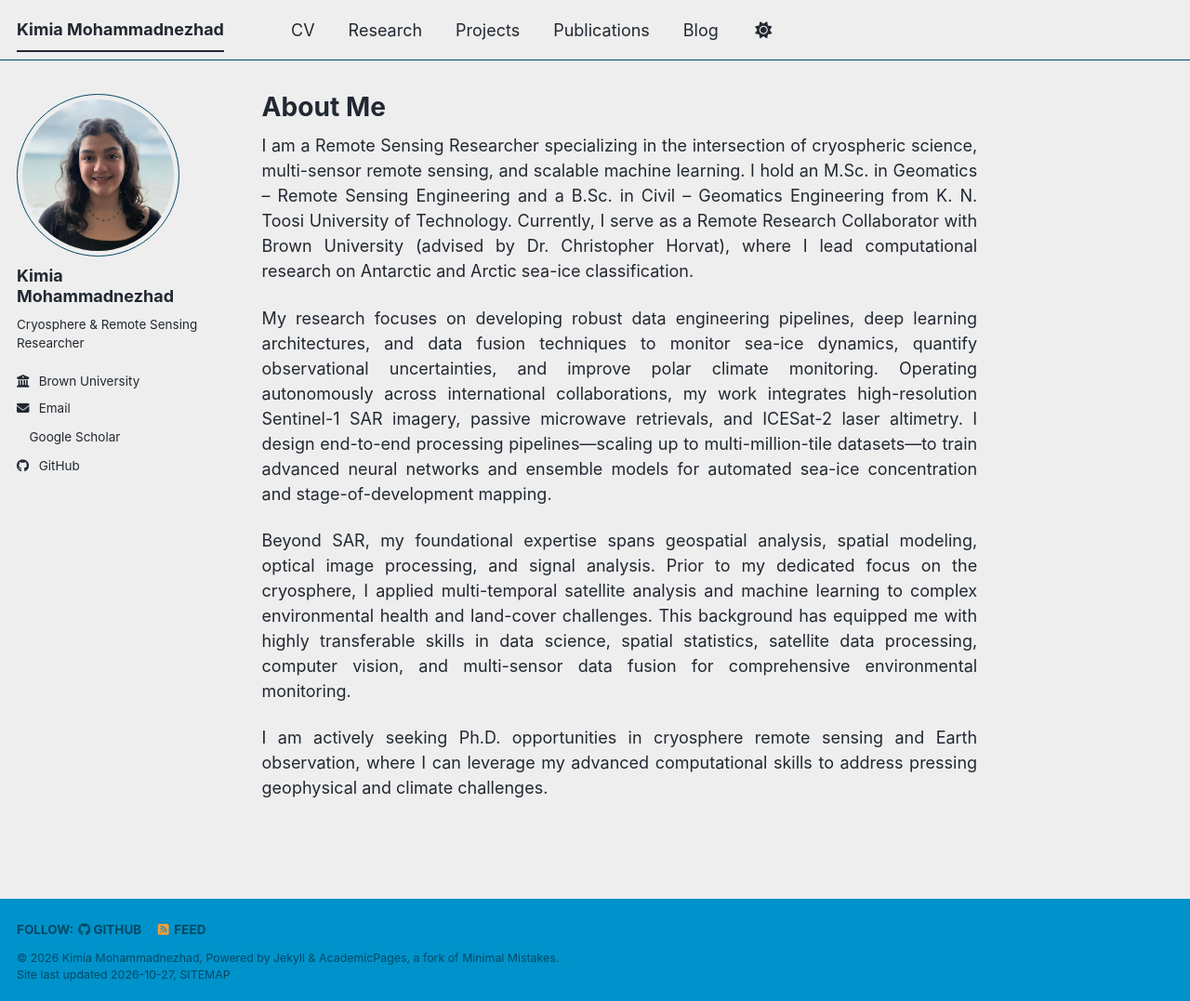
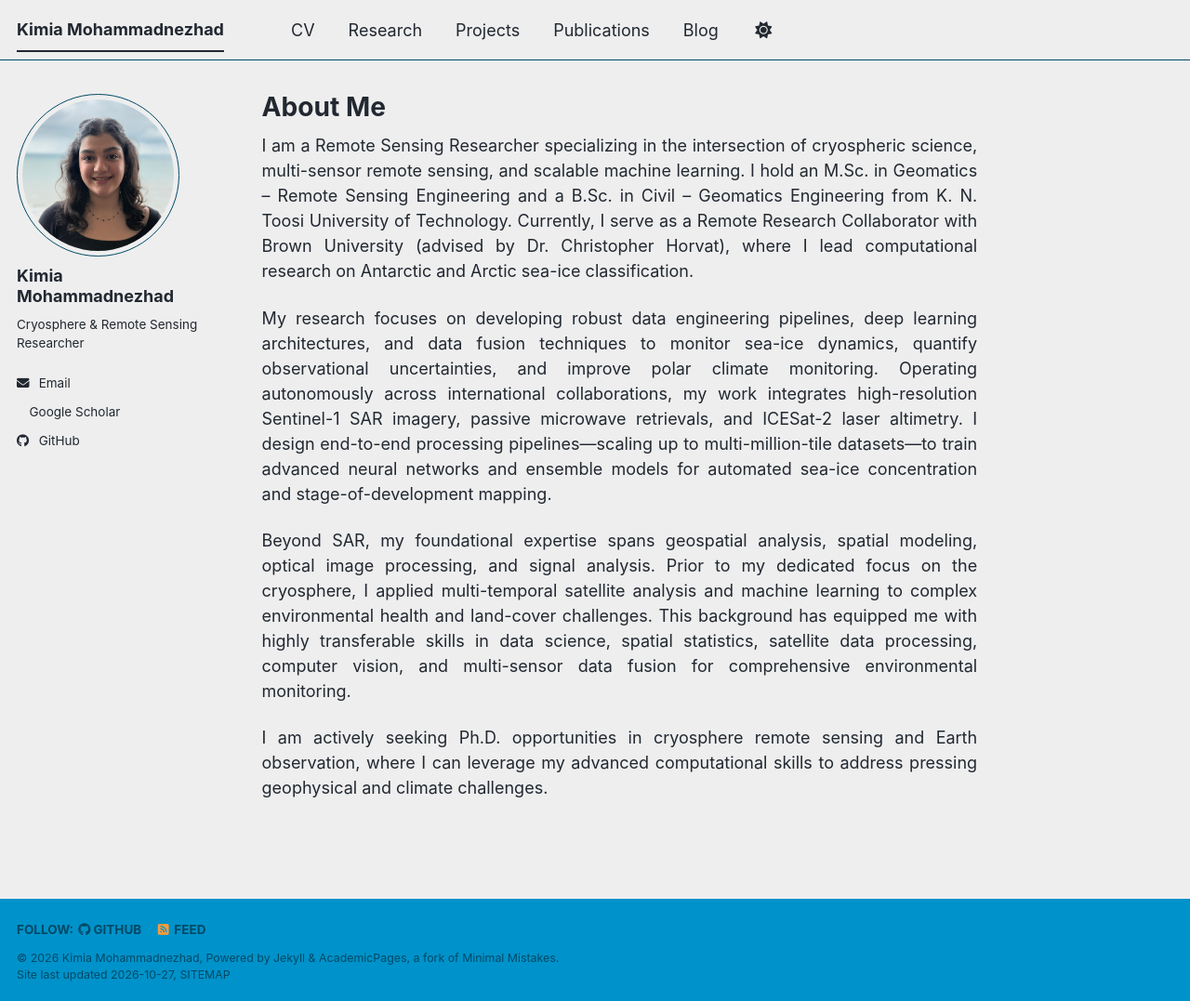
Before and after one commit to kimnezhad/kimnezhad.github.io, a Jekyll site: the page built from _pages/about.md, in a window 1280 px wide and 1077 px high. Shown: the whole window at 93% size. Built offline with Jekyll 4.4.1, drawn with Linux system fonts in a browser that asks for light colours; a style sheet for code colours, icons or effects is not loaded.

Commit message:
Update _config.yml

```diff
--- a/_config.yml
+++ b/_config.yml
@@ -28,7 +28,7 @@ author:
   pronouns         : # example: "she/her"
   bio              : "Cryosphere & Remote Sensing Researcher"
   # location         : ""
-  employer         : "Brown University"
+  #employer         : "Brown University"
   uri              : # URL
   email            : "kimia_mohammadnezhad@brown.edu"
 
```
